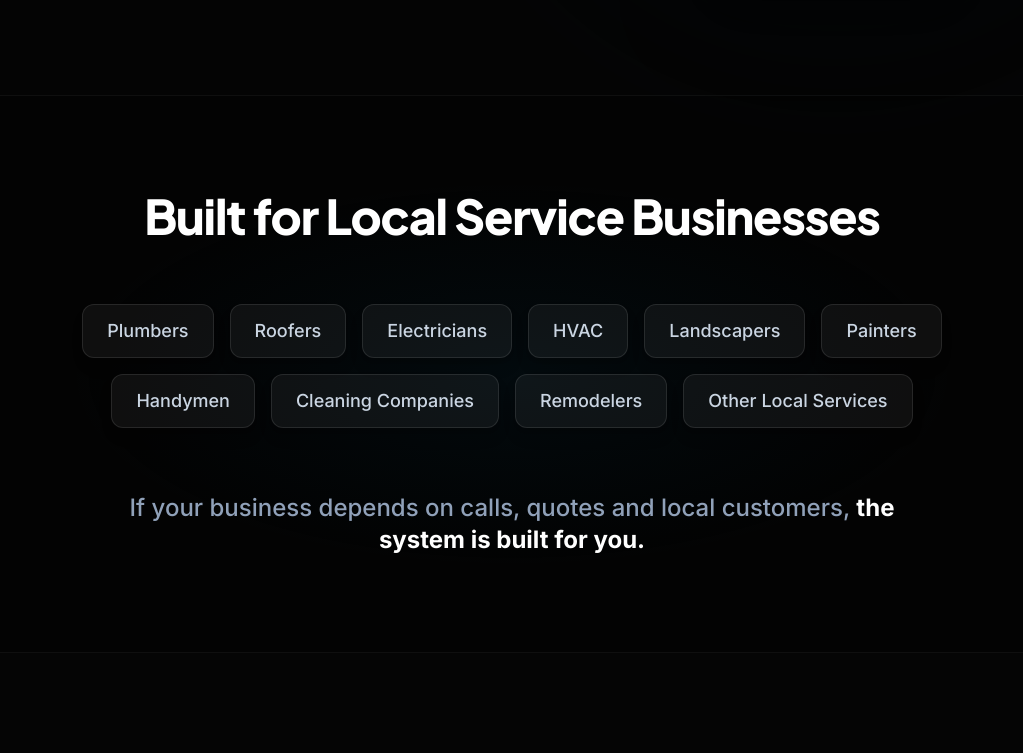
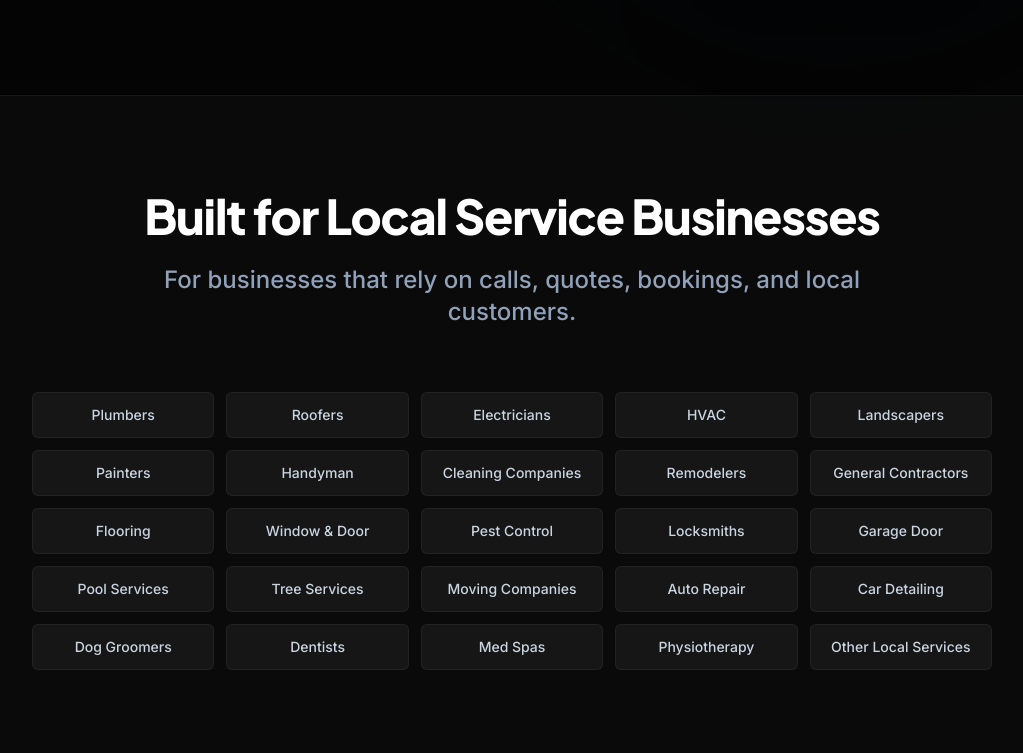
Before and after one commit to MarcelAIG/IZAD-SYSTEMS, a React (Vite) app: page / in a window 1280 px wide. Shown: the part 4696-5449 px from the top of the page, without its empty margins (128-1151 px from the left). Built offline with nearby package versions, Linux system fonts and the light colour scheme.

Commit message:
yep last one

```diff
--- a/src/components/home/HomeAudience.tsx
+++ b/src/components/home/HomeAudience.tsx
@@ -1,5 +1,3 @@
-import { motion } from 'motion/react';
-
 const industries = [
   "Plumbers",
   "Roofers",
@@ -7,53 +5,50 @@ const industries = [
   "HVAC",
   "Landscapers",
   "Painters",
-  "Handymen",
+  "Handyman",
   "Cleaning Companies",
   "Remodelers",
+  "General Contractors",
+  "Flooring",
+  "Window & Door",
+  "Pest Control",
+  "Locksmiths",
+  "Garage Door",
+  "Pool Services",
+  "Tree Services",
+  "Moving Companies",
+  "Auto Repair",
+  "Car Detailing",
+  "Dog Groomers",
+  "Dentists",
+  "Med Spas",
+  "Physiotherapy",
   "Other Local Services"
 ];
 
 export function HomeAudience() {
   return (
-    <section className="py-24 relative overflow-hidden bg-black/40 border-y border-white/5">
-      <div className="absolute inset-0 bg-[radial-gradient(ellipse_at_center,_rgba(14,165,233,0.05),_transparent_50%)] pointer-events-none"></div>
-
-      <div className="max-w-5xl mx-auto px-4 sm:px-6 lg:px-8 relative z-10 text-center">
-        <motion.div
-          initial={{ opacity: 0, y: 20 }}
-          whileInView={{ opacity: 1, y: 0 }}
-          viewport={{ once: true, margin: "-100px" }}
-          className="mb-16"
-        >
+    <section className="py-16 md:py-24 bg-[#0a0a0a] border-y border-white/5">
+      <div className="max-w-5xl mx-auto px-4 sm:px-6 lg:px-8">
+        <div className="text-center mb-10 md:mb-16">
           <h2 className="text-4xl md:text-5xl font-extrabold text-white font-display mb-6 tracking-tight">
             Built for Local Service Businesses
           </h2>
-        </motion.div>
+          <p className="text-xl md:text-2xl text-slate-400 font-medium max-w-3xl mx-auto">
+            For businesses that rely on calls, quotes, bookings, and local customers.
+          </p>
+        </div>
 
-        <div className="flex flex-wrap justify-center gap-4 mb-16">
+        <div className="grid grid-cols-2 sm:grid-cols-3 md:grid-cols-4 lg:grid-cols-5 gap-3">
           {industries.map((industry, i) => (
-            <motion.div
+            <div
               key={i}
-              initial={{ opacity: 0, scale: 0.9 }}
-              whileInView={{ opacity: 1, scale: 1 }}
-              viewport={{ once: true, margin: "-50px" }}
-              transition={{ duration: 0.4, delay: i * 0.05 }}
-              className="bg-white/5 border border-white/10 hover:border-brand-500/50 hover:bg-white/10 px-6 py-3 rounded-xl text-lg font-medium text-slate-300 transition-all duration-300 cursor-default shadow-lg shadow-black/20"
+              className="bg-white/5 border border-white/5 rounded-md px-3 py-3 text-center text-sm font-medium text-slate-300 flex items-center justify-center h-full"
             >
               {industry}
-            </motion.div>
+            </div>
           ))}
         </div>
-
-        <motion.p
-          initial={{ opacity: 0 }}
-          whileInView={{ opacity: 1 }}
-          viewport={{ once: true }}
-          transition={{ duration: 0.7, delay: 0.5 }}
-          className="text-xl md:text-2xl text-slate-400 font-medium max-w-3xl mx-auto"
-        >
-          If your business depends on calls, quotes and local customers, <strong className="text-white">the system is built for you.</strong>
-        </motion.p>
       </div>
     </section>
   );
```
Also changed, not shown: src/components/home/HomeCTA.tsx (line endings or trailing spaces).
